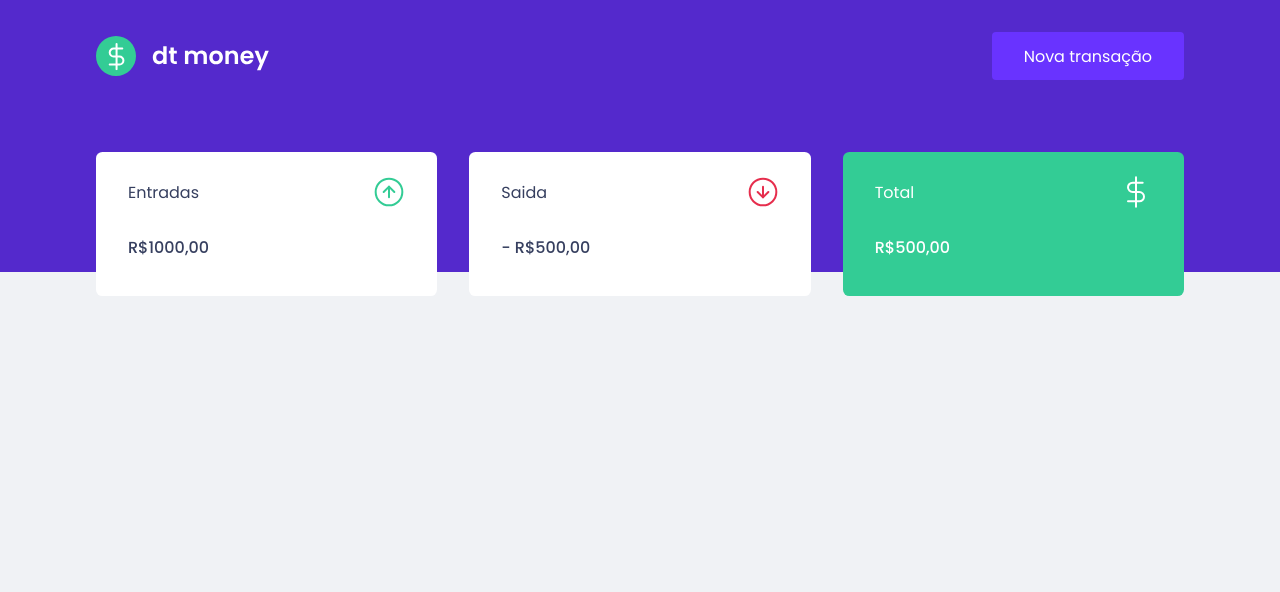
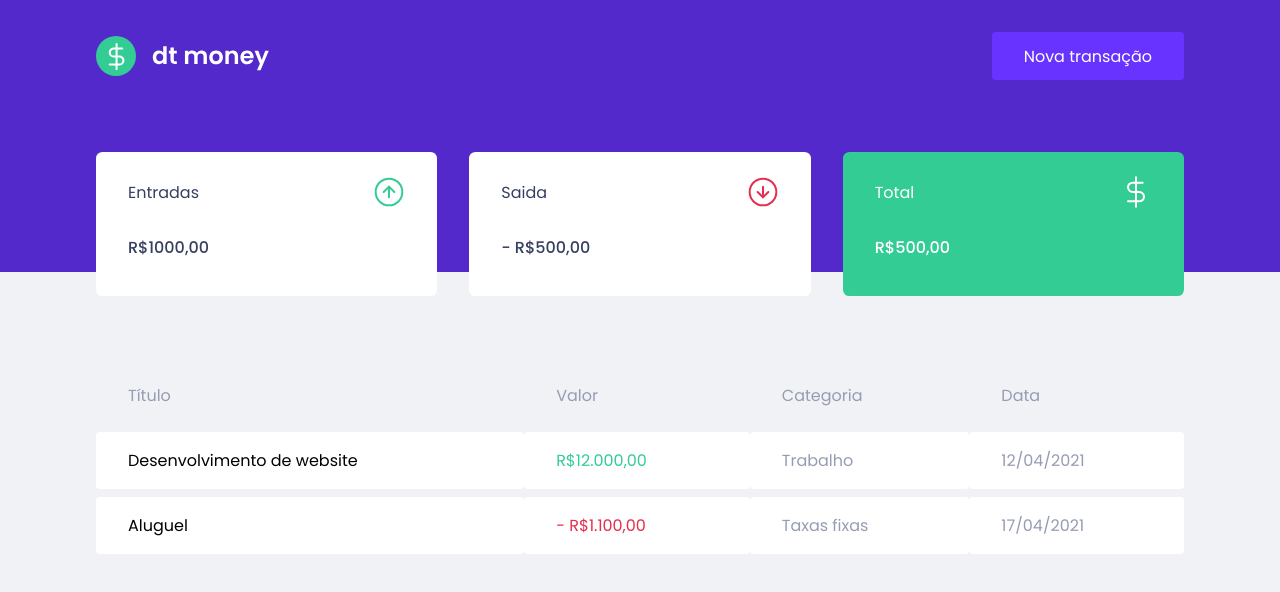
Before and after one commit to ericoBandeira/eb-money, a React (Create React App) app: page / in a window 1280 px wide. Shown: the top 592 px of the page. Built offline with nearby package versions, Linux system fonts and the light colour scheme.

Commit message:
Finalizando layout estático

```diff
--- a/src/components/Dashboard/index.tsx
+++ b/src/components/Dashboard/index.tsx
@@ -1,4 +1,5 @@
 import { Summary } from "../Summary";
+import { TransactionTable } from "../TransactionsTable";
 import { Container } from "./styles";
 
 export function Dashboard(){
@@ -6,6 +7,7 @@
         <>
             <Container>
                 <Summary/>
+                <TransactionTable/>
             </Container>
         </>
     );
--- /dev/null
+++ b/src/components/TransactionsTable/index.tsx
@@ -0,0 +1,33 @@
+import { Container } from './styles'
+
+export function TransactionTable(){
+    return(
+        <Container>
+            <table>
+                <thead>
+                    <tr>
+                        <th>Título</th>
+                        <th>Valor</th>
+                        <th>Categoria</th>
+                        <th>Data</th>
+                    </tr>
+                </thead>
+
+                <tbody>
+                    <tr>
+                        <td>Desenvolvimento de website</td>
+                        <td className="deposit">R$12.000,00</td>
+                        <td>Trabalho</td>
+                        <td>12/04/2021</td>
+                    </tr>
+                    <tr>
+                        <td>Aluguel</td>
+                        <td className="withdraw"> - R$1.100,00</td>
+                        <td>Taxas fixas</td>
+                        <td>17/04/2021</td>
+                    </tr>
+                </tbody>
+            </table>
+        </Container>
+    );
+}
--- /dev/null
+++ b/src/components/TransactionsTable/styles.ts
@@ -0,0 +1,38 @@
+import styled from 'styled-components';
+
+export const Container = styled.div`
+    margin-top: 4rem;
+
+    table{
+        width:100%;
+        border-spacing: 0 0.5rem;
+
+        th{
+            color:var(--text-body);
+            font-weight: 400;
+            padding: 1rem 2rem;
+            text-align: left;
+            line-height: 1.5rem;
+        }
+
+        td{
+            padding: 1rem 2rem;
+            border: 0;
+            background: var(--shape);
+            color: var(--text-body);
+            border-radius: 0.25rem;
+
+            &:first-child{
+                color: var(--text-child);
+            }
+
+            &.deposit{
+                color: var(--green);
+            }
+            &.withdraw{
+                color: var(--red);
+            }
+        }
+    }
+
+`
```
